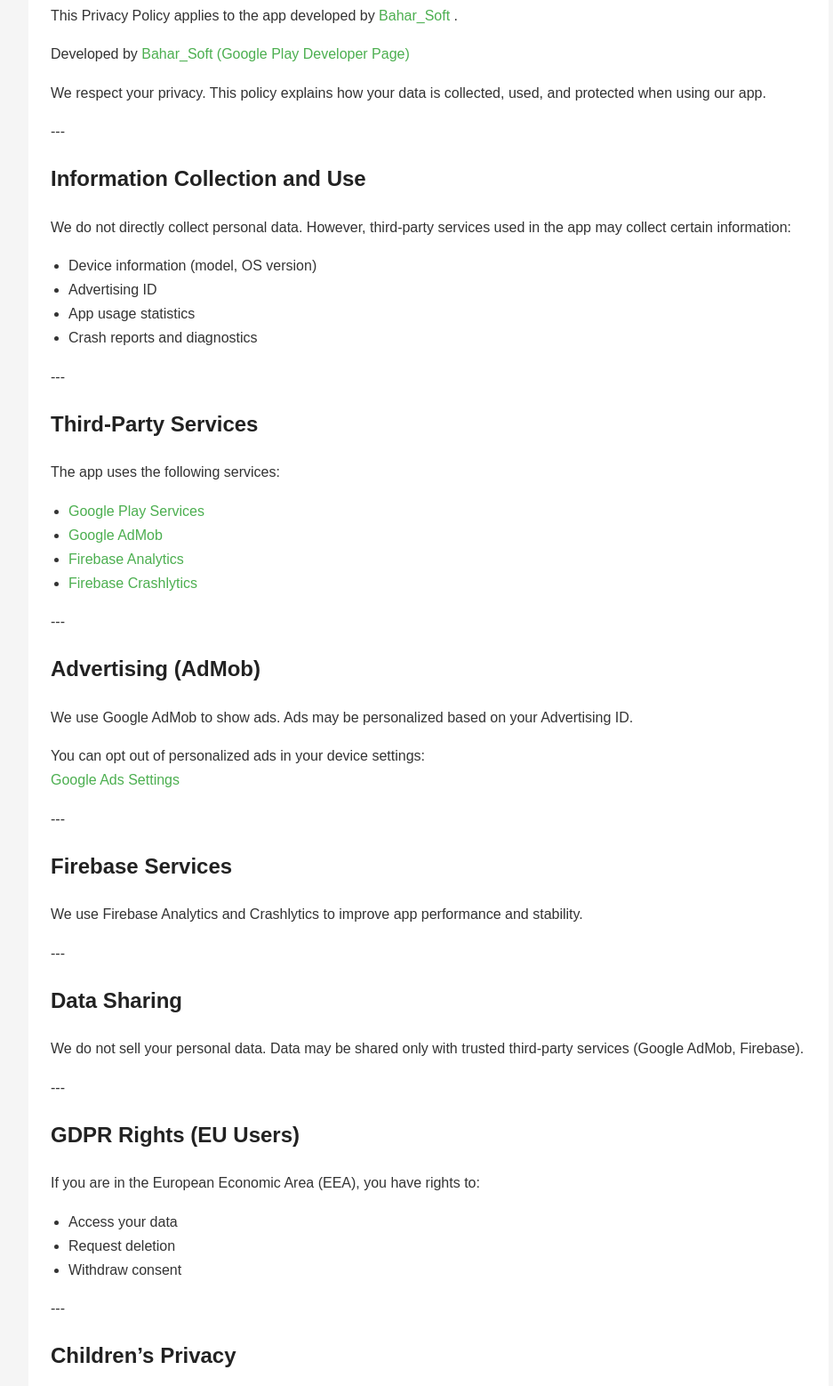
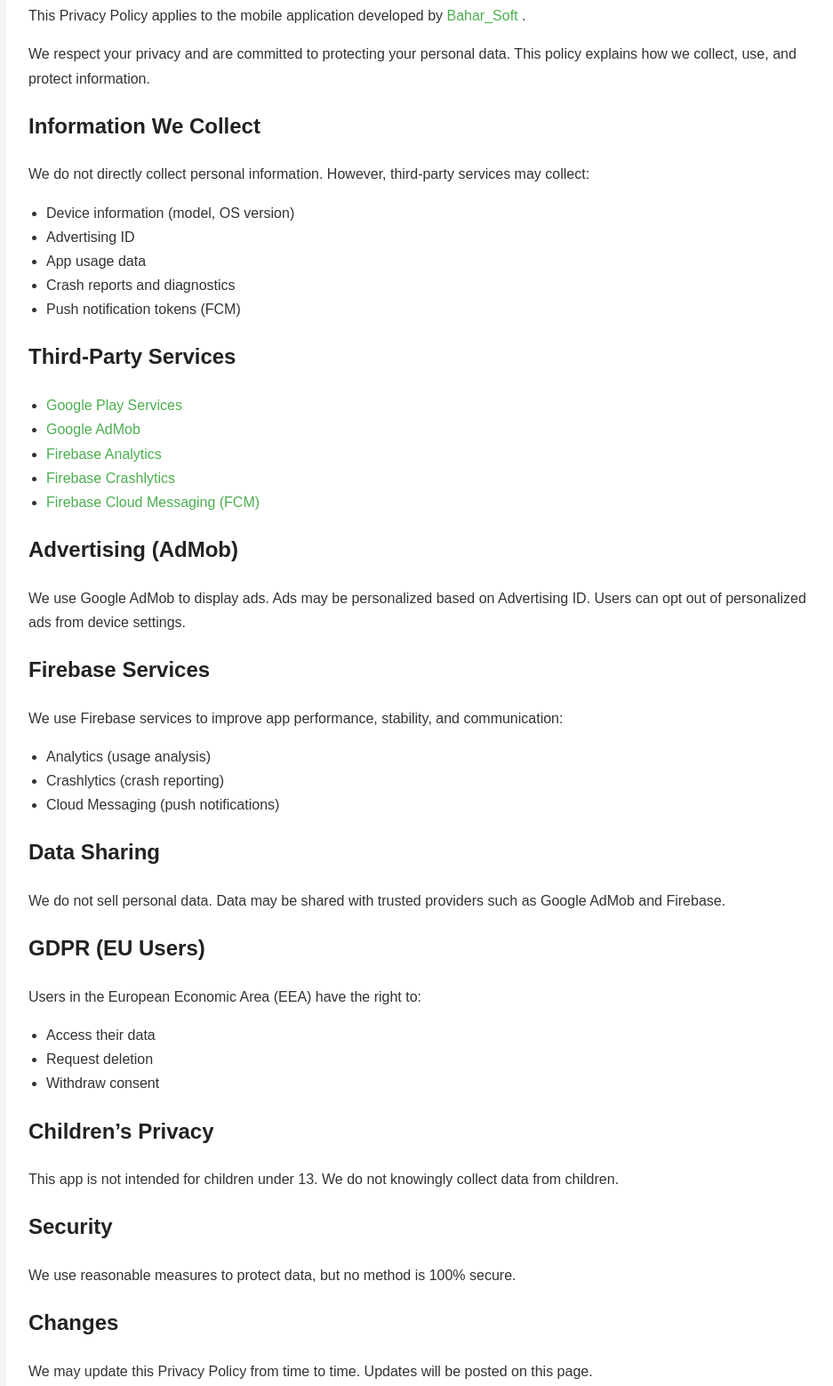
Before and after one commit to AminPourabazari/privacy-policy, a plain HTML site: page index.html in a window 1280 px wide. Shown: the part 138-1696 px from the top of the page at 89% size, without its empty margins (158-1095 px from the left). Drawn offline with Linux system fonts and the light colour scheme.

Commit message:
Refactor privacy policy text and CSS variables

```diff
--- a/index.html
+++ b/index.html
@@ -6,27 +6,18 @@
   <title>Privacy Policy</title>
 
   <style>
-    @font-face {
-      font-family: "Vazir-Bold";
-      src: url("fonts/Vazir-Bold.ttf");
-    }
-
     :root {
-      --primary-color: #4CAF50;
-      --text-color: #333;
-      --bg-color: #f5f5f5;
-    }
-
-    * {
-      box-sizing: border-box;
+      --primary: #4CAF50;
+      --bg: #f5f5f5;
+      --text: #333;
     }
 
     body {
       font-family: Arial, sans-serif;
-      background: var(--bg-color);
       margin: 0;
       padding: 20px;
-      color: var(--text-color);
+      background: var(--bg);
+      color: var(--text);
       line-height: 1.7;
     }
 
@@ -40,11 +31,10 @@
 
     h1, h2 {
       color: #222;
-      font-family: Arial, sans-serif;
     }
 
     a {
-      color: var(--primary-color);
+      color: var(--primary);
       text-decoration: none;
     }
 
@@ -71,98 +61,76 @@
 <h1>Privacy Policy</h1>
 
 <p>
-This Privacy Policy applies to the app developed by
+This Privacy Policy applies to the mobile application developed by
 <a href="https://play.google.com/store/apps/developer?id=Bahar_Soft" target="_blank">
 Bahar_Soft
 </a>.
 </p>
 
 <p>
-Developed by
-<a href="https://play.google.com/store/apps/developer?id=Bahar_Soft" target="_blank" rel="noopener noreferrer">
-Bahar_Soft (Google Play Developer Page)
-</a>
+We respect your privacy and are committed to protecting your personal data. This policy explains how we collect, use, and protect information.
 </p>
 
-<p>
-We respect your privacy. This policy explains how your data is collected, used, and protected when using our app.
-</p>
-
----
-
-<h2>Information Collection and Use</h2>
+<h2>Information We Collect</h2>
 
 <p>
-We do not directly collect personal data. However, third-party services used in the app may collect certain information:
+We do not directly collect personal information. However, third-party services may collect:
 </p>
 
 <ul>
   <li>Device information (model, OS version)</li>
   <li>Advertising ID</li>
-  <li>App usage statistics</li>
+  <li>App usage data</li>
   <li>Crash reports and diagnostics</li>
+  <li>Push notification tokens (FCM)</li>
 </ul>
 
----
-
 <h2>Third-Party Services</h2>
-
-<p>The app uses the following services:</p>
 
 <ul>
   <li><a href="https://www.google.com/policies/privacy/" target="_blank">Google Play Services</a></li>
   <li><a href="https://policies.google.com/technologies/ads" target="_blank">Google AdMob</a></li>
   <li><a href="https://firebase.google.com/policies/analytics" target="_blank">Firebase Analytics</a></li>
   <li><a href="https://firebase.google.com/support/privacy/" target="_blank">Firebase Crashlytics</a></li>
+  <li><a href="https://firebase.google.com/docs/cloud-messaging" target="_blank">Firebase Cloud Messaging (FCM)</a></li>
 </ul>
-
----
 
 <h2>Advertising (AdMob)</h2>
 
 <p>
-We use Google AdMob to show ads. Ads may be personalized based on your Advertising ID.
+We use Google AdMob to display ads. Ads may be personalized based on Advertising ID.
+Users can opt out of personalized ads from device settings.
 </p>
-
-<p>
-You can opt out of personalized ads in your device settings:
-<br>
-<a href="https://support.google.com/ads/answer/2662922" target="_blank">
-Google Ads Settings
-</a>
-</p>
-
----
 
 <h2>Firebase Services</h2>
 
 <p>
-We use Firebase Analytics and Crashlytics to improve app performance and stability.
+We use Firebase services to improve app performance, stability, and communication:
 </p>
 
----
+<ul>
+  <li>Analytics (usage analysis)</li>
+  <li>Crashlytics (crash reporting)</li>
+  <li>Cloud Messaging (push notifications)</li>
+</ul>
 
 <h2>Data Sharing</h2>
 
 <p>
-We do not sell your personal data. Data may be shared only with trusted third-party services (Google AdMob, Firebase).
+We do not sell personal data. Data may be shared with trusted providers such as Google AdMob and Firebase.
 </p>
 
----
-
-<h2>GDPR Rights (EU Users)</h2>
+<h2>GDPR (EU Users)</h2>
 
 <p>
-If you are in the European Economic Area (EEA), you have rights to:
+Users in the European Economic Area (EEA) have the right to:
 </p>
 
 <ul>
-  <li>Access your data</li>
+  <li>Access their data</li>
   <li>Request deletion</li>
   <li>Withdraw consent</li>
 </ul>
-
----
 
 <h2>Children’s Privacy</h2>
 
@@ -170,28 +138,22 @@
 This app is not intended for children under 13. We do not knowingly collect data from children.
 </p>
 
----
-
 <h2>Security</h2>
 
 <p>
-We use reasonable security measures, but no method of transmission is 100% secure.
+We use reasonable measures to protect data, but no method is 100% secure.
 </p>
-
----
 
 <h2>Changes</h2>
 
 <p>
-We may update this Privacy Policy periodically. Changes will be posted on this page.
+We may update this Privacy Policy from time to time. Updates will be posted on this page.
 </p>
-
----
 
 <h2>Contact</h2>
 
 <p>
-If you have any questions:
+If you have any questions, contact us:
 <br>
 <b>absoft.developer@gmail.com</b>
 </p>
```
